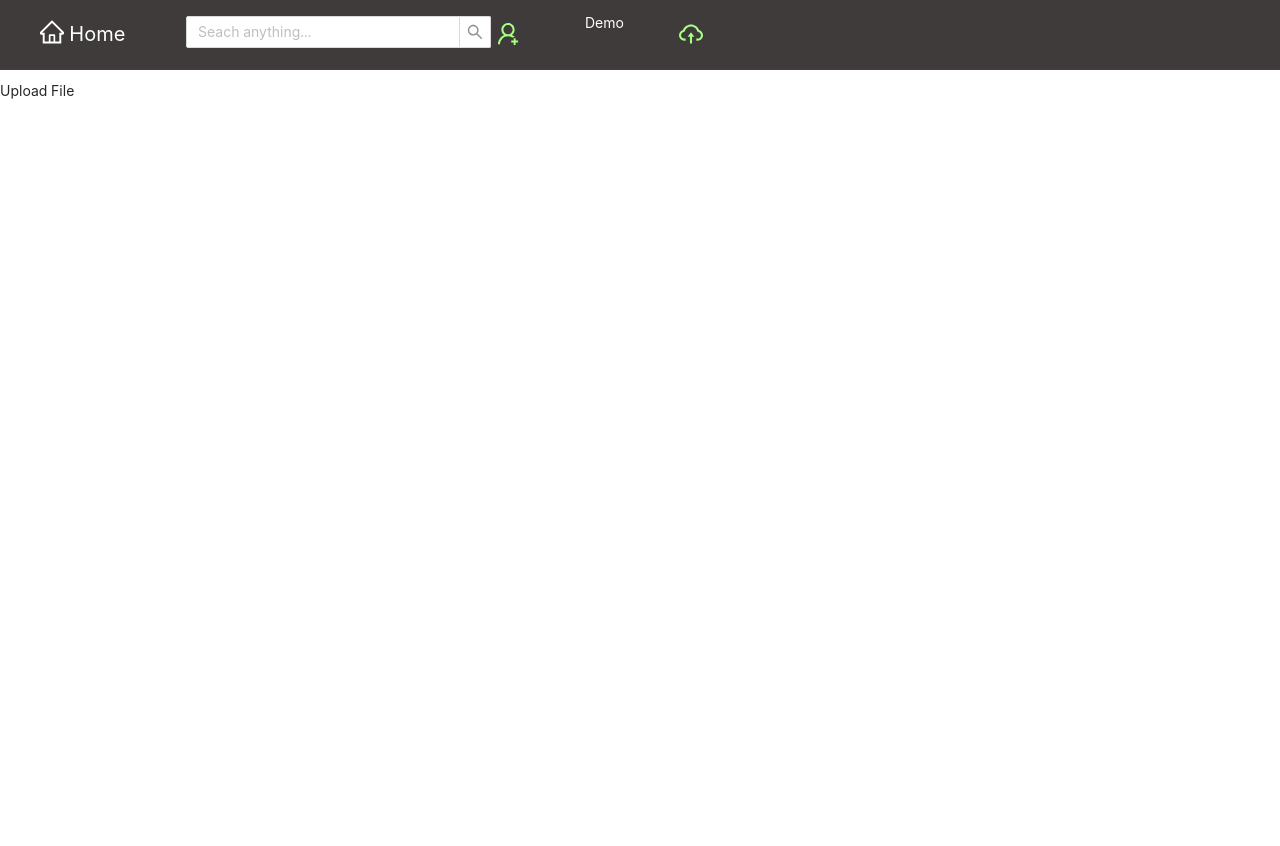
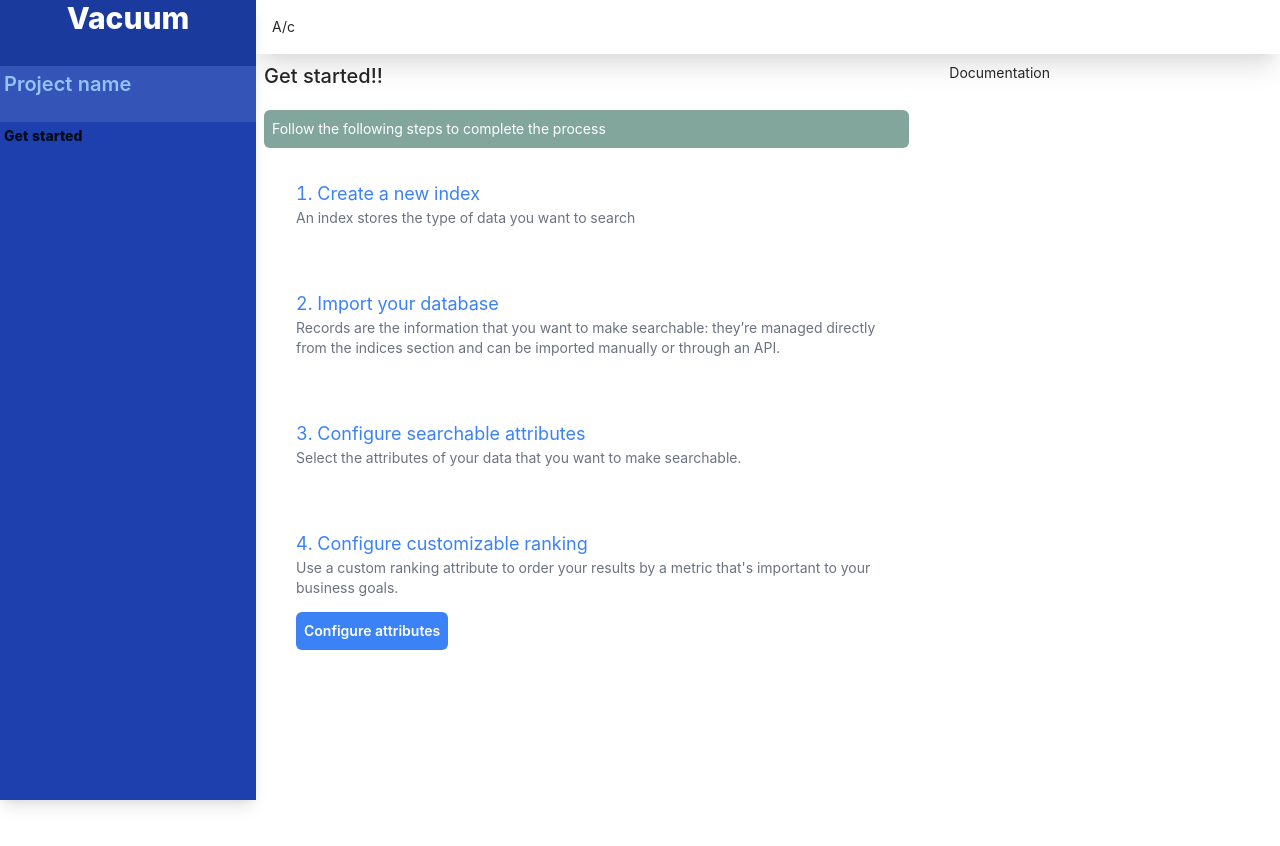
Before and after one commit to JoramWells/exniamo, a React (Create React App) app: page /upload_file in a window 1280 px wide. Shown: the top 846 px of the page. After the commit the page ends 800 px from the top, so only its background shows below. Built offline with nearby package versions, Linux system fonts and the light colour scheme.

Commit message:
Another commit

```diff
--- a/src/App.js
+++ b/src/App.js
@@ -2,7 +2,6 @@ import React from 'react'
 import { BrowserRouter as Router, Route, Switch } from "react-router-dom";
 import HomeScreen from './components/HomeScreen'
 import SearchView from './components/SearchView'
-import NavBar from './components/NavBar'
 import UploadFile from './components/UploadFile';
 
 
@@ -10,7 +9,6 @@ function App() {
   return (
     <>
     <Router>
-        <NavBar />
         <Switch>
           <Route exact path="/" component={HomeScreen} />
           <Route exact path="/upload_file" component={UploadFile} />
--- a/src/components/HomeScreen.js
+++ b/src/components/HomeScreen.js
@@ -9,6 +9,7 @@ import {
   CellMeasurer,
   CellMeasurerCache,
 } from "react-virtualized";
+import NavBar from "./NavBar";
 
 function reloadHandler () {
   window.location.reload();
@@ -32,6 +33,8 @@ function HomeScreen() {
 
 
   return (
+   <>
+   <NavBar/>
     <div
       style={{
         maxWidth: "75%",
@@ -92,6 +95,7 @@ function HomeScreen() {
         )}
       </Row>
     </div>
+   </>
   );
 }
 export default memo(HomeScreen);
--- a/src/components/UploadFile.js
+++ b/src/components/UploadFile.js
@@ -1,9 +1,73 @@
-import React from 'react'
+import React from "react";
 
 export default function UploadFile() {
-    return (
-        <div style={{marginTop:"5rem"}}>
-            Upload File
+  return (
+    <div style={{height:"100%"}}>
+      <div className="flex">
+        <div
+          style={{ width: "20%", position:"fixed", height:"100%" }}
+          className="bg-blue-800 shadow-lg flex flex-col"
+        >
+          <div className="bg-black bg-opacity-10">
+            <p className="font-extrabold text-3xl text-white  text-center">Vacuum</p>
+          </div>
+          <div className="bg-white p-1 bg-opacity-10">
+            <p className="text-xl font-semibold text-blue-300">Project name</p>
+          </div>
+          <div className="p-1">
+            <p className="font-extrabold text-sm ">Get started</p>
+          </div>
         </div>
-    )
+        <div style={{ width: "80%" }} className=" ml-auto">
+          <nav className="flex-row flex bg-white p-4 shadow-xl">A/c</nav>
+          <div className=" flex flex-row p-2 justify-between space-x-10">
+            <div className="m-auto w-8/12">
+              <p className="text-xl font-medium">Get started!!</p>
+              <div className="bg-green-900 bg-opacity-50 rounded-md">
+                <p className="p-2 text-white">
+                  Follow the following steps to complete the process
+                </p>
+              </div>
+              <div>
+                <div className="p-4 hover:shadow-md m-4">
+                  <p className="text-lg m-0 text-blue-500 hover:cursor-pointer hover:text-blue-600">
+                    1. Create a new index
+                  </p>
+                  <p className="text-gray-500 text-sm">
+                    An index stores the type of data you want to search
+                  </p>
+                </div>
+              </div>
+              <div className="p-4 hover:shadow-md m-4">
+                <p className="text-lg m-0 text-blue-500 hover:cursor-pointer hover:text-blue-400">
+                  2. Import your database
+                </p>
+                <p className="text-gray-500 text-sm">
+                Records are the information that you want to make searchable: they’re managed directly from the indices section and can be imported manually or through an API.
+                </p>
+              </div>
+              <div className="p-4 hover:shadow-md m-4">
+                <p className="text-lg m-0 text-blue-500 hover:cursor-pointer hover:text-blue-600">
+                  3. Configure searchable attributes
+                </p>
+                <p className="text-gray-500 text-sm">
+                Select the attributes of your data that you want to make searchable.
+                </p>
+              </div>
+              <div className="p-4 hover:shadow-md m-4">
+                <p className="text-lg m-0 text-blue-500  hover:cursor-pointer hover:text-blue-600">
+                  4. Configure customizable ranking
+                </p>
+                <p className="text-gray-500 text-sm">
+                Use a custom ranking attribute to order your results by a metric that's important to your business goals.
+                </p>
+                <button className="bg-blue-500 hover:bg-blue-600 p-2 rounded-md font-semibold text-white">Configure attributes</button>
+              </div>
+            </div>
+            <div className="w-4/12">Documentation</div>
+          </div>
+        </div>
+      </div>
+    </div>
+  );
 }
--- a/src/index.css
+++ b/src/index.css
@@ -1,11 +1,6 @@
-body {
-  margin: 0;
-  font-family: -apple-system, BlinkMacSystemFont, 'Segoe UI', 'Roboto', 'Oxygen',
-    'Ubuntu', 'Cantarell', 'Fira Sans', 'Droid Sans', 'Helvetica Neue',
-    sans-serif;
-  -webkit-font-smoothing: antialiased;
-  -moz-osx-font-smoothing: grayscale;
-}
+@tailwind base;
+@tailwind components;
+@tailwind utilities;
 
 code {
   font-family: source-code-pro, Menlo, Monaco, Consolas, 'Courier New',
```
